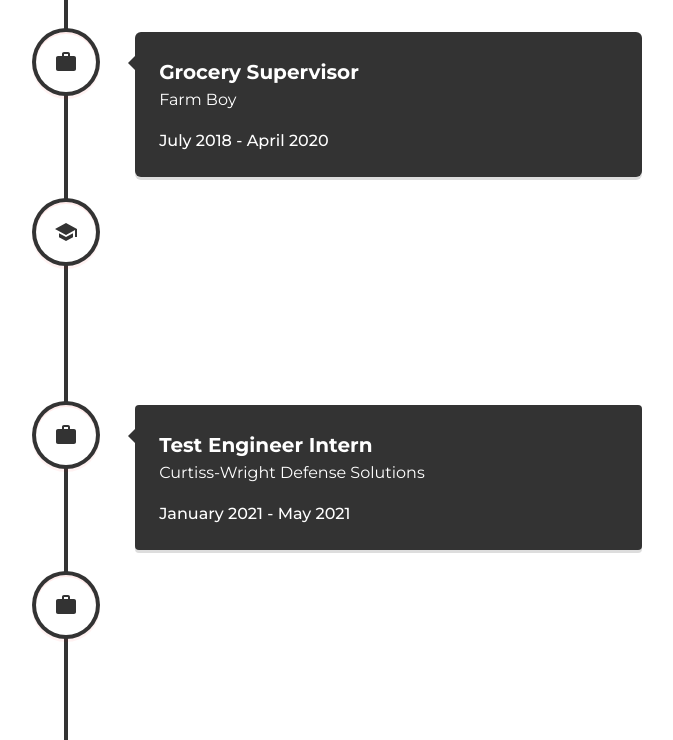
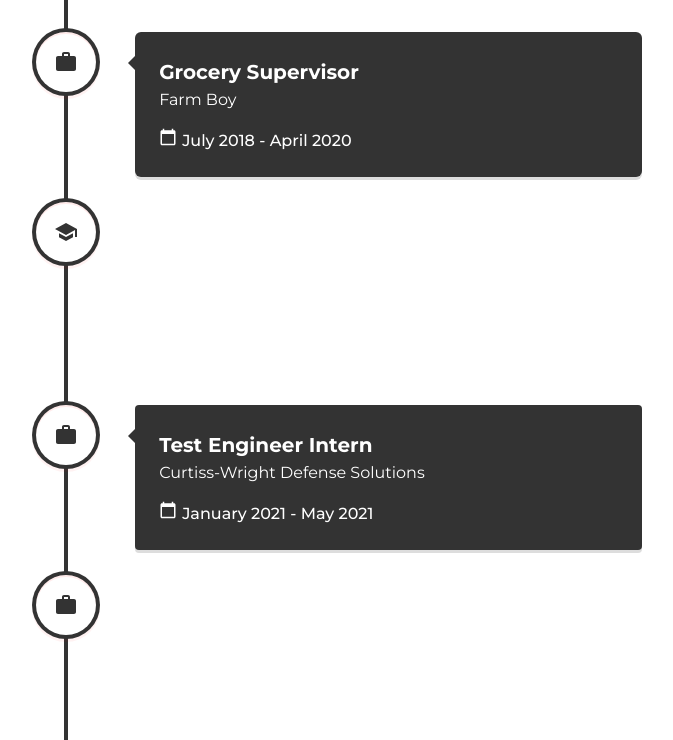
Before and after one commit to RyanGitWing/MinimalPortfolio, a React (Vite) app: page / in a window 1280 px wide. Shown: the part 5740-6480 px from the top of the page, without its empty margins (574-1247 px from the left). Built offline with nearby package versions, Linux system fonts and the light colour scheme; the HTML template or start-up script is replaced by a standard one.

Commit message:
icon and links

```diff
--- a/src/components/ExperienceItem.jsx
+++ b/src/components/ExperienceItem.jsx
@@ -1,11 +1,11 @@
 import React from "react";
-import { useTheme, Typography } from "@mui/material";
+import { useTheme, Typography, Box } from "@mui/material";
 import {
   VerticalTimeline,
   VerticalTimelineElement,
 } from "react-vertical-timeline-component";
 import "react-vertical-timeline-component/style.min.css";
-import { Work, School } from "@mui/icons-material";
+import { Work, School, CalendarToday } from "@mui/icons-material";
 
 function ExperienceItem({ json1, json2 }) {
   const theme = useTheme();
@@ -37,7 +37,10 @@
               {item.title}
             </Typography>
             <Typography variant="h7">{item.company}</Typography>
-            <Typography>{item.year}</Typography>
+            <Typography>
+              <CalendarToday sx={{ fontSize: "18px", mr: "5px" }} />
+              {item.year}
+            </Typography>
           </VerticalTimelineElement>
         ))}
 
@@ -64,7 +67,10 @@
               {item.title}
             </Typography>
             <Typography variant="h7">{item.company}</Typography>
-            <Typography>{item.year}</Typography>
+            <Typography>
+              <CalendarToday sx={{ fontSize: "18px", mr: "5px" }} />
+              {item.year}
+            </Typography>
           </VerticalTimelineElement>
         ))}
       </VerticalTimeline>
--- a/src/components/ProjectItem.jsx
+++ b/src/components/ProjectItem.jsx
@@ -2,8 +2,11 @@
 import { Box } from "@mui/material";
 
 function ProjectItem({ title, imgURL, stack, link }) {
+  const handleClick = () => {
+
+  }
   return (
-    <div className=" hover:scale-125 duration-150 md:hover:scale-150 flex flex-col h-full cursor-pointer">
+    <a href={link} target="_blank" className="duration-150 md:hover:scale-150 flex flex-col h-full cursor-pointer">
       <Box
         borderRadius={2}
         border="2px solid"
@@ -40,7 +43,7 @@
           </p>
         </div>
       </Box>
-    </div>
+    </a>
   );
 }
 
```
